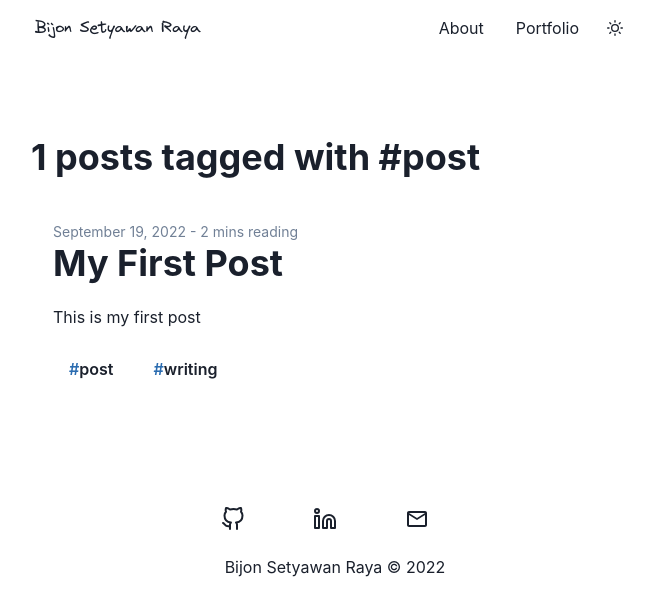
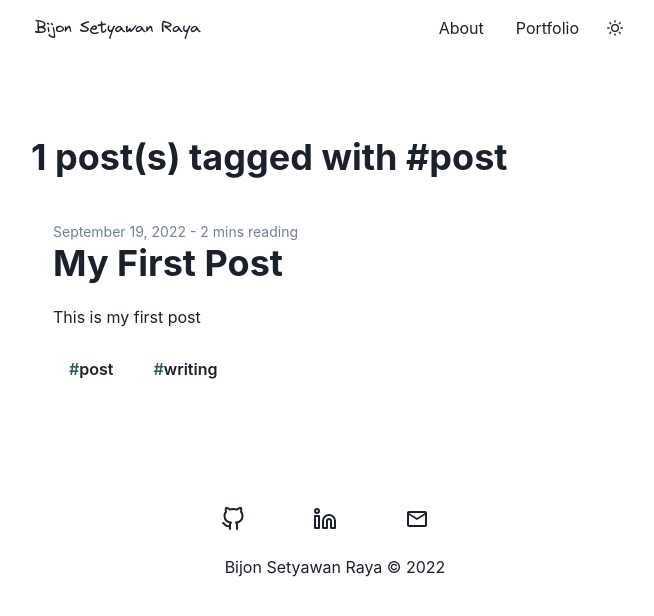
Before and after one commit to bsraya/bsraya, a Next.js app: page /tag/post in a window 1280 px wide. Shown: the top 616 px of the page, without its empty margins (305-959 px from the left). Built offline with nearby package versions, Linux system fonts and the light colour scheme; a small style sheet from the web is missing.

Commit message:
feat: random accent color

```diff
--- a/components/Navlink.tsx
+++ b/components/Navlink.tsx
@@ -1,4 +1,4 @@
-import { Link, useColorModeValue } from '@chakra-ui/react'
+import { Link } from '@chakra-ui/react'
 import Page from 'next/link'
 
 export default function Navlink ({ href, children }: { href: string, children: React.ReactNode }): JSX.Element {
--- a/components/Posts.tsx
+++ b/components/Posts.tsx
@@ -2,8 +2,10 @@ import Tags from './Tags'
 import NextLink from 'next/link'
 import type { IPost } from '../types/post.type'
 import { Heading, LinkBox, LinkOverlay, Text, useColorModeValue } from '@chakra-ui/react'
+import { Color } from '../utils/color'
 
 export default function Posts({ posts, type }: { posts: IPost[]; type: string }) {
+    var randomColor: string = Color()
     return (
         <>
             {
@@ -16,10 +18,10 @@ export default function Posts({ posts, type }: { posts: IPost[]; type: string })
                             borderWidth='2px'
                             rounded="md"
                             key={post.slug}
-                            borderColor={useColorModeValue('white', 'gray.800')}
+                            borderColor="transparent"
                             _hover={{
                                 border: '2px solid',
-                                borderColor: useColorModeValue('blue.600', 'blue.200'),
+                                borderColor: randomColor + ".400",
                                 boxShadow: '0px 0px 10px rgba(0, 0, 0, 0.1)',
                                 transition: 'all 0.2s ease-in-out',
                                 transform: 'translateY(-10px)',
@@ -43,6 +45,7 @@ export default function Posts({ posts, type }: { posts: IPost[]; type: string })
                                 tags={
                                     post.frontMatter.tags
                                 }
+                                color={randomColor}
                             />
                         </LinkBox>
                     )
--- a/components/Tags.tsx
+++ b/components/Tags.tsx
@@ -1,8 +1,9 @@
 import NextLink from 'next/link'
 import { Button, Flex, Text, useColorModeValue} from '@chakra-ui/react'
+import { Color } from '../utils/color'
 
 // pass props as an object
-export default function Tags({ tags }: { tags: string[] }) {
+export default function Tags({ tags, color }: { tags: string[], color: string }) {
     return (
         <Flex>
             {
@@ -17,10 +18,12 @@ export default function Tags({ tags }: { tags: string[] }) {
                                 mr={2}
                                 variant="ghost"
                                 _hover={{
-                                    bg: useColorModeValue('blue.200', 'blue.600'),
+                                    color: 'gray.800',
+                                    bg: `${color}.200`,
+                                    borderColor: `${color}.700`,
                                 }}
                             >
-                                <Text color={useColorModeValue('blue.600', 'blue.200')}>#</Text>
+                                <Text color={color + '.700'}>#</Text>
                                 <Text>{tag}</Text>
                             </Button>
                         </NextLink>
--- a/content/posts/first-post/index.mdx
+++ b/content/posts/first-post/index.mdx
@@ -8,13 +8,6 @@ publish: true
 ---
 
 <Kbd>shift</Kbd> `npm install create-react-app`
-
-<NextImage
-  width={100}
-  height={100}
-  src="https://www.freepik.com/vectors/asd"
-  alt="light mode"
-/>
 
 <Alert status="error">
   <AlertIcon />
--- a/next.config.js
+++ b/next.config.js
@@ -3,11 +3,8 @@
 */
 const nextConfig = {
     optimizeFonts: true,
-    ignoreBuildErrors: false,
+    ignoreBuildErrors: true,
     reactStrictMode: true,
-    eslint: {
-        dirs: ['components', 'content', 'pages', 'types', 'utils']
-    },
     compiler: {
         emotion: true,
     },
--- a/pages/blog/[slug].tsx
+++ b/pages/blog/[slug].tsx
@@ -23,6 +23,7 @@ import rehypePrismPlus from 'rehype-prism-plus'
 import rehypeCodeTitles from 'rehype-code-titles'
 import rehypeAutolinkHeadings from 'rehype-autolink-headings'
 import rehypePrismDiff from 'rehype-prism-diff'
+import { Color } from '../../utils/color'
 
 // infer mdxSource parameter type hint
 export default function Blog({ mdxSource }: IMdxPage) {
@@ -35,7 +36,7 @@ export default function Blog({ mdxSource }: IMdxPage) {
                 {mdxSource.frontmatter.date} - {mdxSource.frontmatter.readingTime} reading
             </Text>
             <Heading as="h1" size='3xl' my={5}>{mdxSource.frontmatter.title}</Heading>
-            <Tags tags={mdxSource.frontmatter.tags} />
+            <Tags tags={mdxSource.frontmatter.tags} color={Color()}/>
             <MDXRemote {...mdxSource} components={MDXComponents} />
         </Layout>
     )
--- a/pages/portfolio/[slug].tsx
+++ b/pages/portfolio/[slug].tsx
@@ -23,6 +23,7 @@ import rehypePrismPlus from 'rehype-prism-plus'
 import rehypePrismDiff from 'rehype-prism-diff'
 import rehypeCodeTitles from 'rehype-code-titles'
 import rehypeAutolinkHeadings from 'rehype-autolink-headings'
+import { Color } from '../../utils/color'
 
 export default function Portfolio({ mdxSource }: IMdxPage) {
     return (
@@ -34,7 +35,7 @@ export default function Portfolio({ mdxSource }: IMdxPage) {
                 {mdxSource.frontmatter.date} - {mdxSource.frontmatter.readingTime} reading
             </Text>
             <Heading as="h1" size='3xl' my={5}>{mdxSource.frontmatter.title}</Heading>
-            <Tags tags={mdxSource.frontmatter.tags} />
+            <Tags tags={mdxSource.frontmatter.tags} color={Color()}/>
             <MDXRemote {...mdxSource} components={MDXComponents} />
         </Layout>
     )
--- a/pages/tag/[tag].tsx
+++ b/pages/tag/[tag].tsx
@@ -11,7 +11,7 @@ function Tag({ posts, tag }: { posts: IPost[], tag: string }) {
         <Layout>
             <Heading as="h1" size="xl">
                 <Flex>
-                    {posts.length} posts tagged with
+                    {posts.length} post(s) tagged with
                     <Text
                         as="p"
                         // pick a color from the "colors" array
--- /dev/null
+++ b/utils/color.ts
@@ -0,0 +1,4 @@
+export function Color(): string {
+    const colors: string[] = ['red', 'orange', 'yellow', 'green', 'teal', 'blue', 'cyan', 'purple', 'pink']
+    return colors[Math.floor(Math.random() * colors.length)]
+}
```
Also changed, not shown: public/sw.js.
